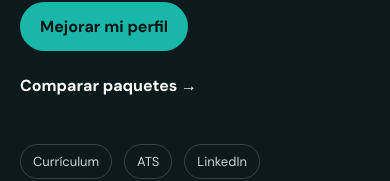
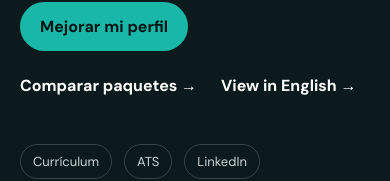
Before and after one commit to JEFScouting/jefscouting, a plain HTML site: page es/career-services.html in a window 390 px wide. Shown: the part 548-729 px from the top of the page. Drawn offline with nearby package versions, Linux system fonts and the light colour scheme.

Commit message:
Add mobile bilingual route to Spanish Career Services page

```diff
--- a/es/career-services.html
+++ b/es/career-services.html
@@ -44,6 +44,7 @@
 <div class="actions">
 <a class="button" href="https://wa.me/13058900766?text=Hola%20JEF%20Scouting,%20me%20interesan%20los%20Servicios%20de%20Carrera" target="_blank" rel="noopener">Mejorar mi perfil</a>
 <a class="text-link" href="#packages">Comparar paquetes →</a>
+<a class="text-link" href="/career-services.html" lang="en" hreflang="en">View in English →</a>
 </div>
 <div class="trust"><span>Currículum</span><span>ATS</span><span>LinkedIn</span><span>Posicionamiento</span></div>
 </div>
```
